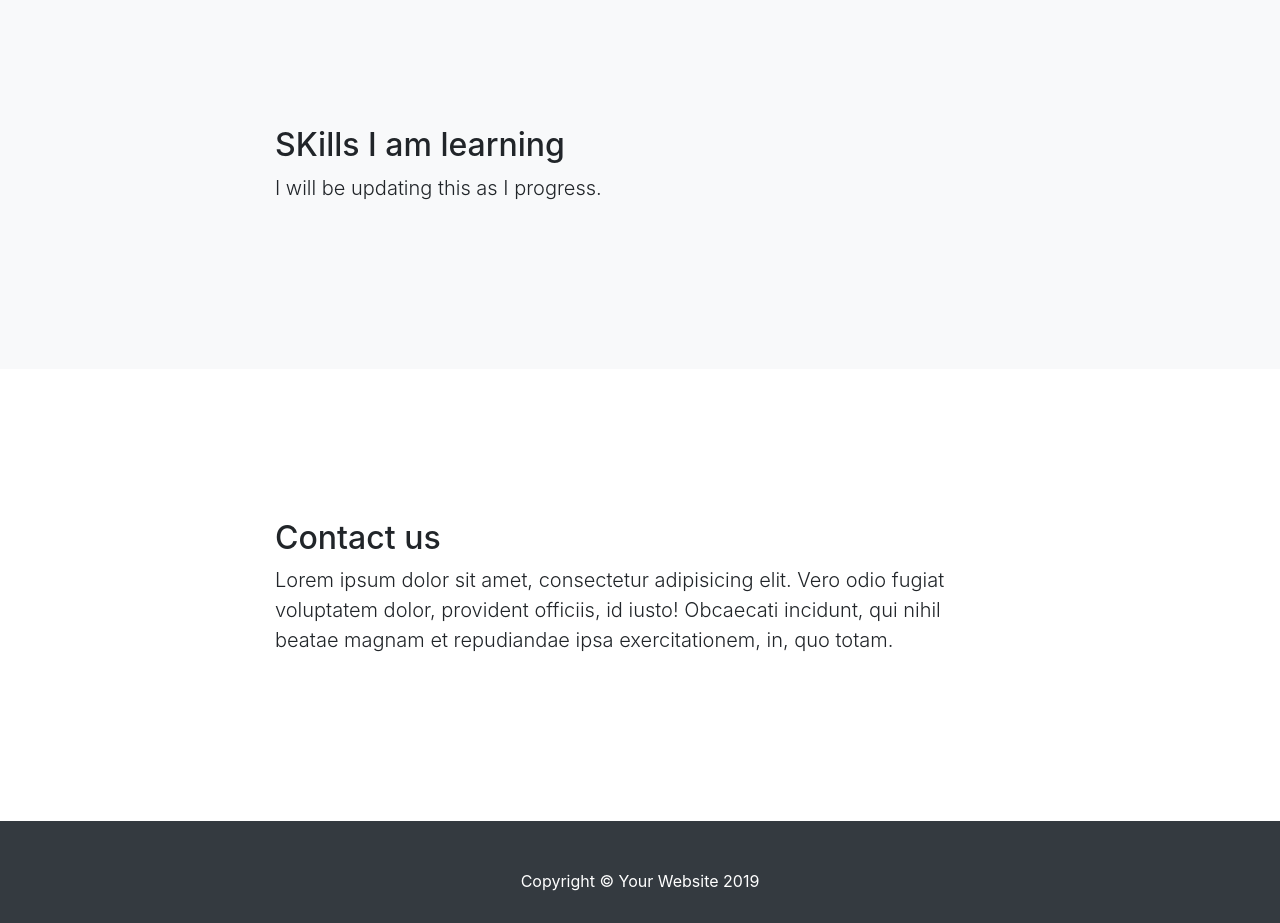
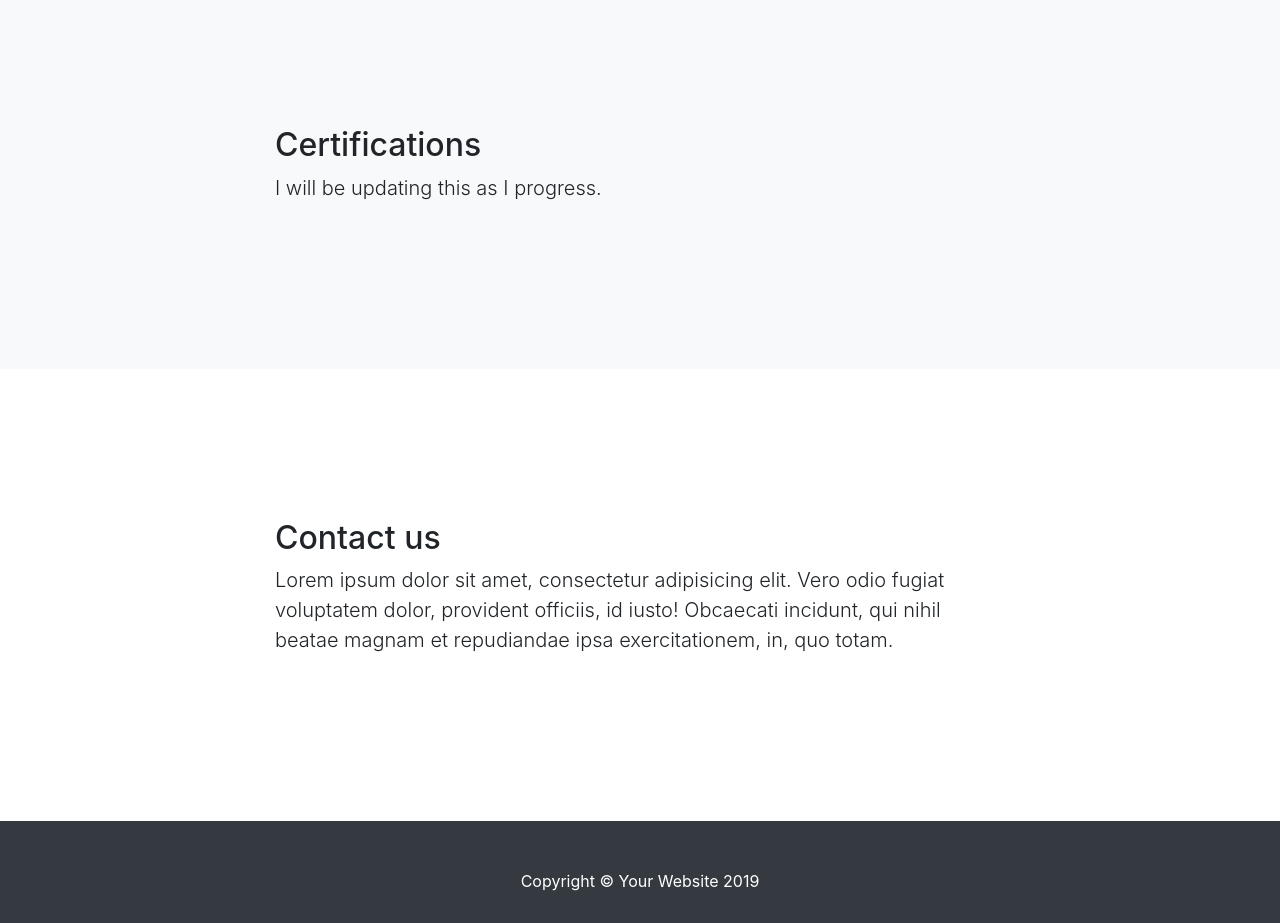
Before and after one commit to SilentWorkForce/Visual-Studio-Projects, a plain HTML site: page WebsiteTestBuild/index.html in a window 1280 px wide. Shown: the part 960-1883 px from the top of the page. Drawn offline with Linux system fonts and the light colour scheme.

Commit message:
Update index.html

```diff
--- a/WebsiteTestBuild/index.html
+++ b/WebsiteTestBuild/index.html
@@ -63,7 +63,7 @@
         <div class="container">
             <div class="row">
                 <div class="col-lg-8 mx-auto">
-                    <h2>SKills I am learning</h2>
+                    <h2>Certifications</h2>
                     <p class="lead"> I will be updating this as I progress.</p>
                 </div>
             </div>
```
